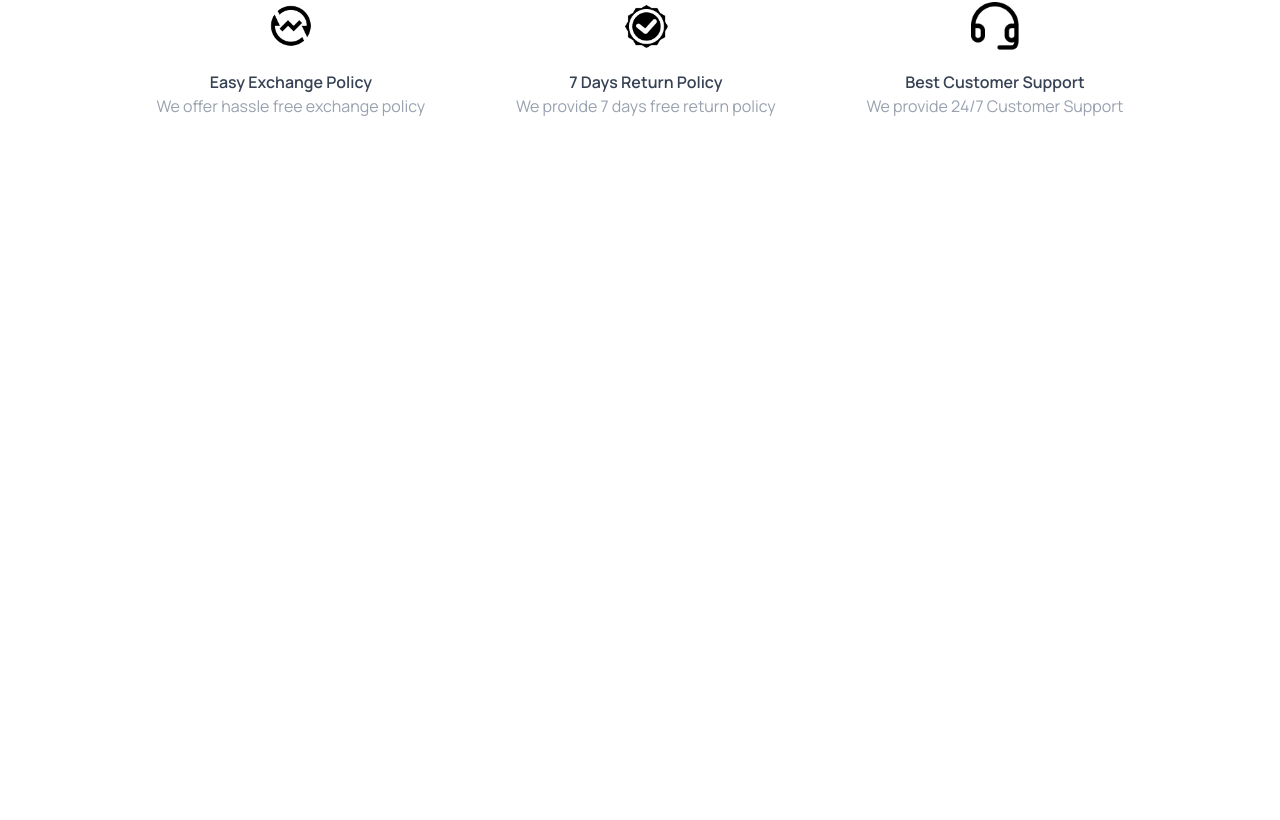
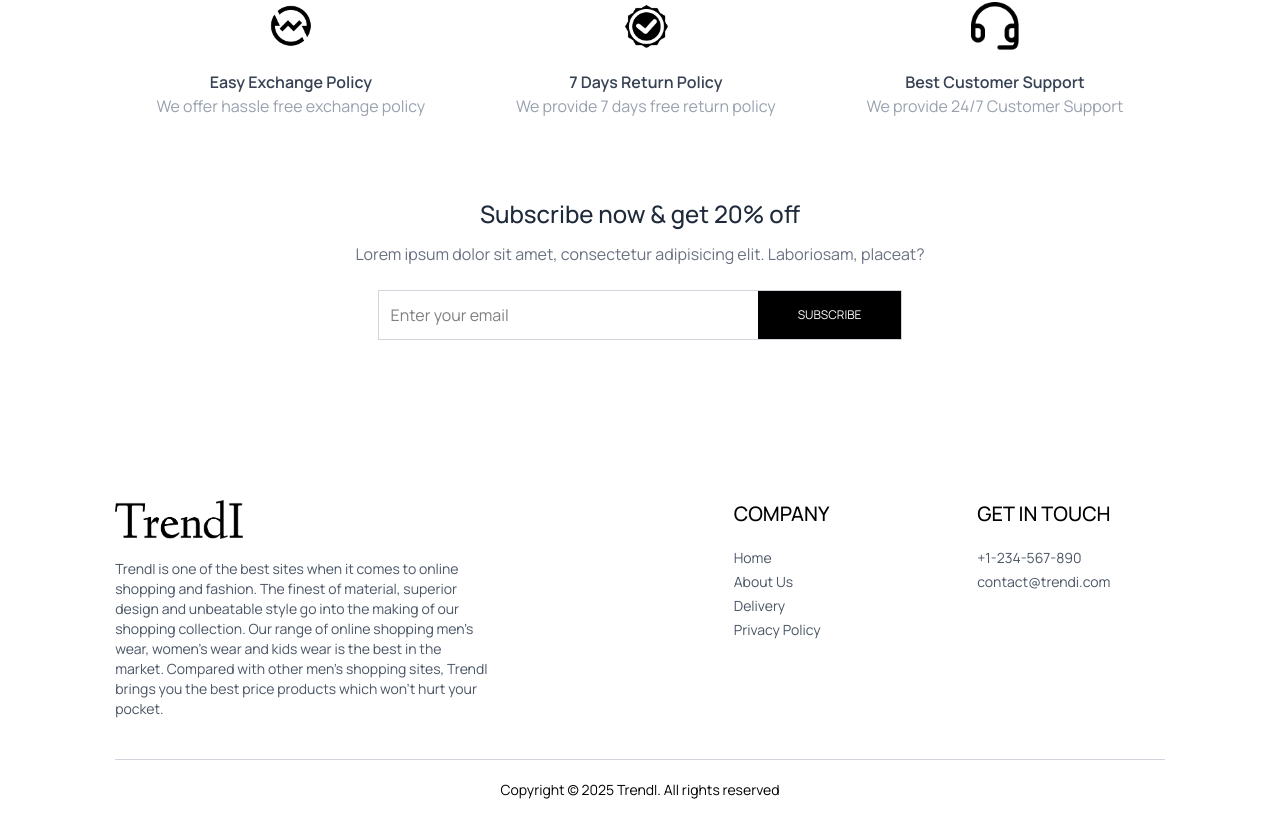
Before and after one commit to aryanpatel99/TrendI, a React (Vite) app in the folder frontend/: page / in a window 1280 px wide. Shown: the part 1883-2703 px from the top of the page. Before the commit the page ends 2081 px from the top, so only its background shows below. Built offline with nearby package versions, Linux system fonts and the light colour scheme.

Commit message:
feat: homepage completed , added products and footer

```diff
--- a/frontend/src/App.jsx
+++ b/frontend/src/App.jsx
@@ -11,6 +11,7 @@ import Orders from './pages/Orders'
 import Navbar from './components/Navbar'
 import Login from './pages/Login'
 import NotFound from './pages/NotFound'
+import Footer from './components/Footer'
 
 const App = () => {
   return (
@@ -28,6 +29,7 @@ const App = () => {
         <Route path='/orders' element={<Orders/>}/>
         <Route path='*' element={<NotFound/>}/>
       </Routes>
+      <Footer/>
     </div>
   )
 }
--- a/frontend/src/assets/frontend_assets/assets.js
+++ b/frontend/src/assets/frontend_assets/assets.js
@@ -74,8 +74,10 @@ import razorpay_logo from './razorpay_logo.png'
 import stripe_logo from './stripe_logo.png'
 import cross_icon from './cross_icon.png'
 import LOGO from './TrendI.png'
+import guarantee_icon from './guarantee.png'
 
 export const assets = {
+    guarantee_icon,
     LOGO,
     logo,
     hero_img,
--- /dev/null
+++ b/frontend/src/components/Footer.jsx
@@ -0,0 +1,45 @@
+import React from 'react'
+import { assets } from '../assets/frontend_assets/assets'
+
+const Footer = () => {
+  return (
+    <div>
+        <div className='flex flex-col  sm:grid grid-cols-[3fr_1fr_1fr] gap-14 my-10 mt-40 text-sm'>
+            <div>
+                <img src={assets.LOGO} className='mb-5 w-32' alt="brand-logo" />
+                <p className='w-full md:w-2/3 text-gray-600'>
+                    TrendI is one of the best sites when it comes to online shopping and fashion. The finest of material, superior design and unbeatable style go into the making of our shopping collection. Our range of online shopping men's wear, women's wear and kids wear is the best in the market. Compared with other men's shopping sites, TrendI brings you the best price products which won't hurt your pocket.
+                </p>
+            </div>
+
+            <div>
+                <p className='text-xl font-medium mb-5'>COMPANY</p>
+                <ul className='flex flex-col gap-1 text-gray-600'>
+                    <li>Home</li>
+                    <li>About Us</li>
+                    <li>Delivery</li>
+                    <li>Privacy Policy</li>
+                </ul>
+            </div>
+
+            <div>
+                <p className='text-xl font-medium mb-5'>
+                    GET IN TOUCH
+                </p>
+                <ul className='flex flex-col gap-1 text-gray-600'>
+                    <li>+1-234-567-890</li>
+                    <li>contact@trendi.com</li>
+                </ul>
+            </div>
+
+        </div>
+
+        <div>
+            <hr className='text-gray-300' />
+            <p className='py-5 text-sm text-center'>Copyright &copy; 2025 TrendI. All rights reserved</p>
+        </div>
+    </div>
+  )
+}
+
+export default Footer
--- a/frontend/src/components/NewsLetterBox.jsx
+++ b/frontend/src/components/NewsLetterBox.jsx
@@ -0,0 +1,24 @@
+import React from 'react'
+
+const NewsLetterBox = () => {
+
+    const onSubmitHandler = (e)=>{
+        // if we submit the form then page will reload so to prevent that we use preventDefault
+         e.preventDefault()
+    }
+
+  return (
+    <div className='text-center'>
+        <p className='text-2xl font-medium text-gray-800'>Subscribe now & get 20% off</p>
+        <p className='mt-3 text-gray-500'>Lorem ipsum dolor sit amet, consectetur adipisicing elit. Laboriosam, placeat?</p>
+        <form onSubmit={onSubmitHandler} className='w-full sm:w-1/2 flex items-center gap-3 mx-auto my-6 border pl-3 border-gray-300'>
+            <input className='w-full sm:flex-1 outline-none' type="email" placeholder='Enter your email' required />
+            <button className='bg-black text-white text-xs px-10 py-4' type='submit'>SUBSCRIBE</button>
+        </form>
+
+
+    </div>
+  )
+}
+
+export default NewsLetterBox
--- a/frontend/src/pages/Home.jsx
+++ b/frontend/src/pages/Home.jsx
@@ -3,6 +3,7 @@ import Hero from '../components/Hero'
 import LatestCollection from '../components/LatestCollection'
 import BestSeller from '../components/BestSeller'
 import OurPolicy from '../components/OurPolicy'
+import NewsLetterBox from '../components/NewsLetterBox'
 
 const Home = () => {
   return (
@@ -11,6 +12,7 @@ const Home = () => {
       <LatestCollection/>
       <BestSeller/>
       <OurPolicy/>
+      <NewsLetterBox/>
     </div>
   )
 }
```
Also changed, not shown: frontend/src/assets/frontend_assets/guarantee.png (added), 1 other file (tests, documents, lock files or other folders).
